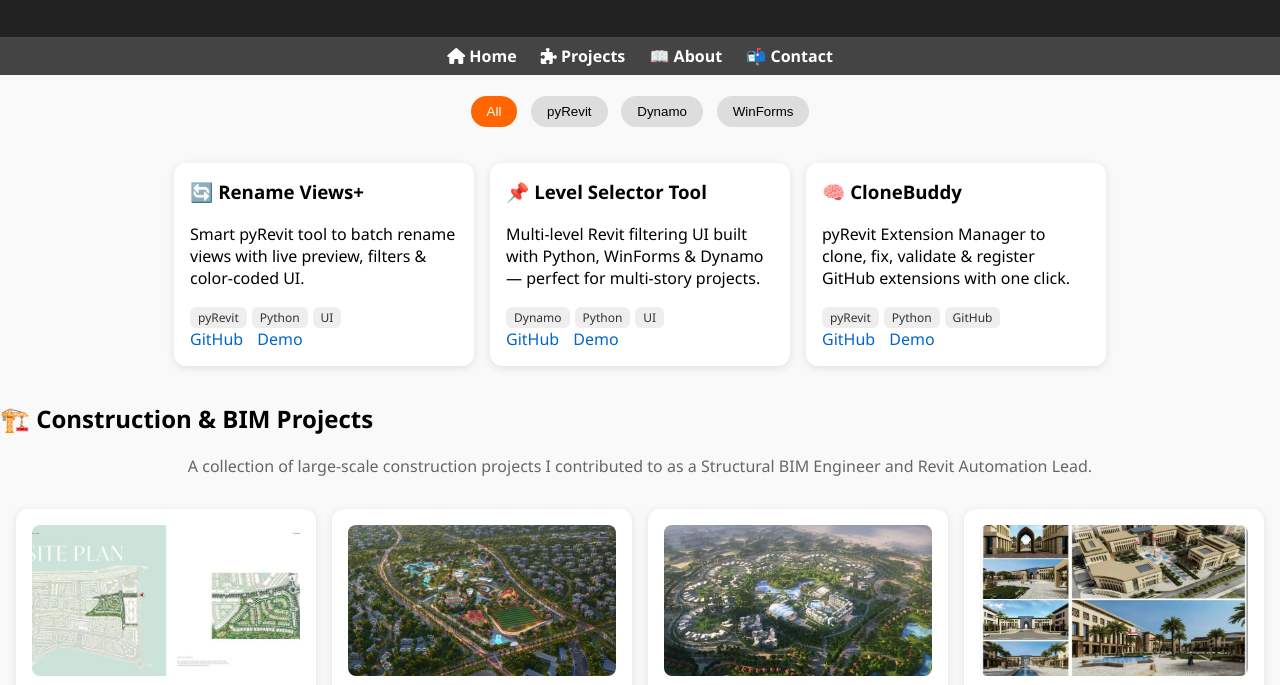
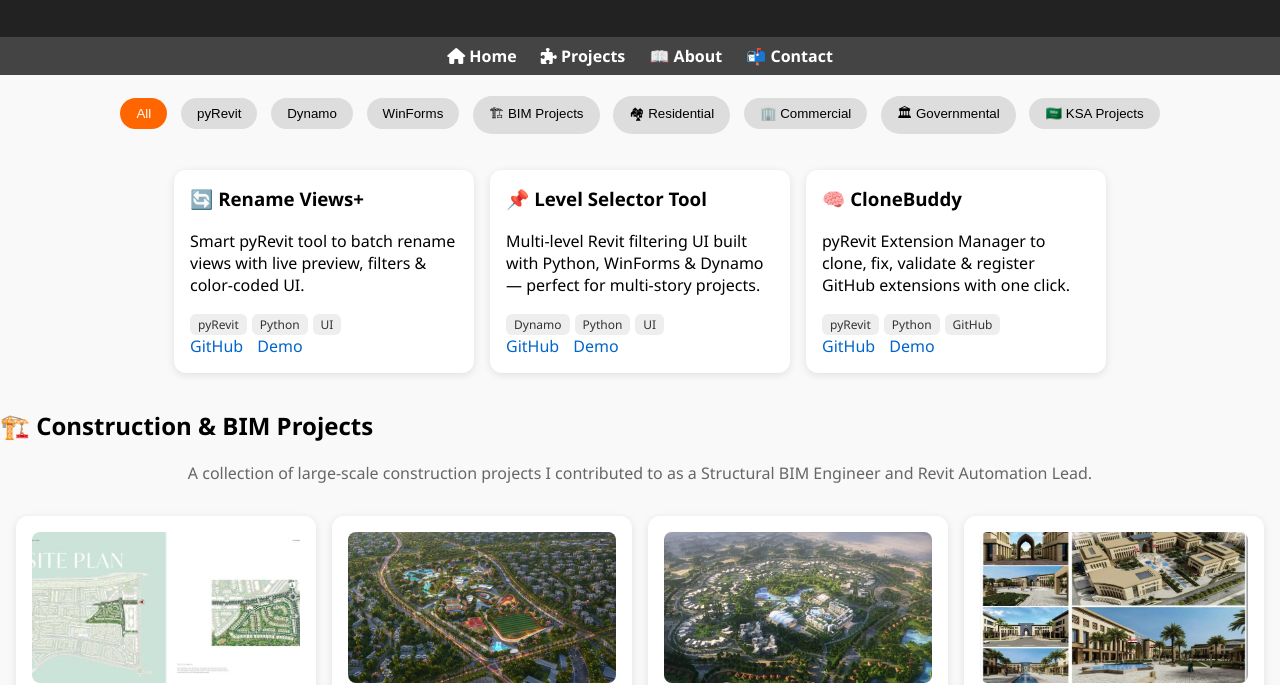
Before and after one commit to HaniTartour/HaniTartour.github.io, a plain HTML site: page projects.html in a window 1280 px wide. Shown: the part 135-820 px from the top of the page. Drawn offline with Linux system fonts and the light colour scheme.

Commit message:
add filter buttons

```diff
--- a/projects.html
+++ b/projects.html
@@ -152,6 +152,15 @@
     <button onclick="filterProjects(event, 'pyrevit')">pyRevit</button>
     <button onclick="filterProjects(event, 'dynamo')">Dynamo</button>
     <button onclick="filterProjects(event, 'ui')">WinForms</button>
+
+	  <!-- New buttons -->
+	<button onclick="filterProjects(event, 'bim')">🏗 BIM Projects</button>
+	<button onclick="filterProjects(event, 'residential')">🏘 Residential</button>
+	<button onclick="filterProjects(event, 'commercial')">🏢 Commercial</button>
+	<button onclick="filterProjects(event, 'governmental')">🏛 Governmental</button>
+	<button onclick="filterProjects(event, 'ksa')">🇸🇦 KSA Projects</button>
+
+
   </div>
 
   <!-- ✅ Dev Tools Section -->
```
